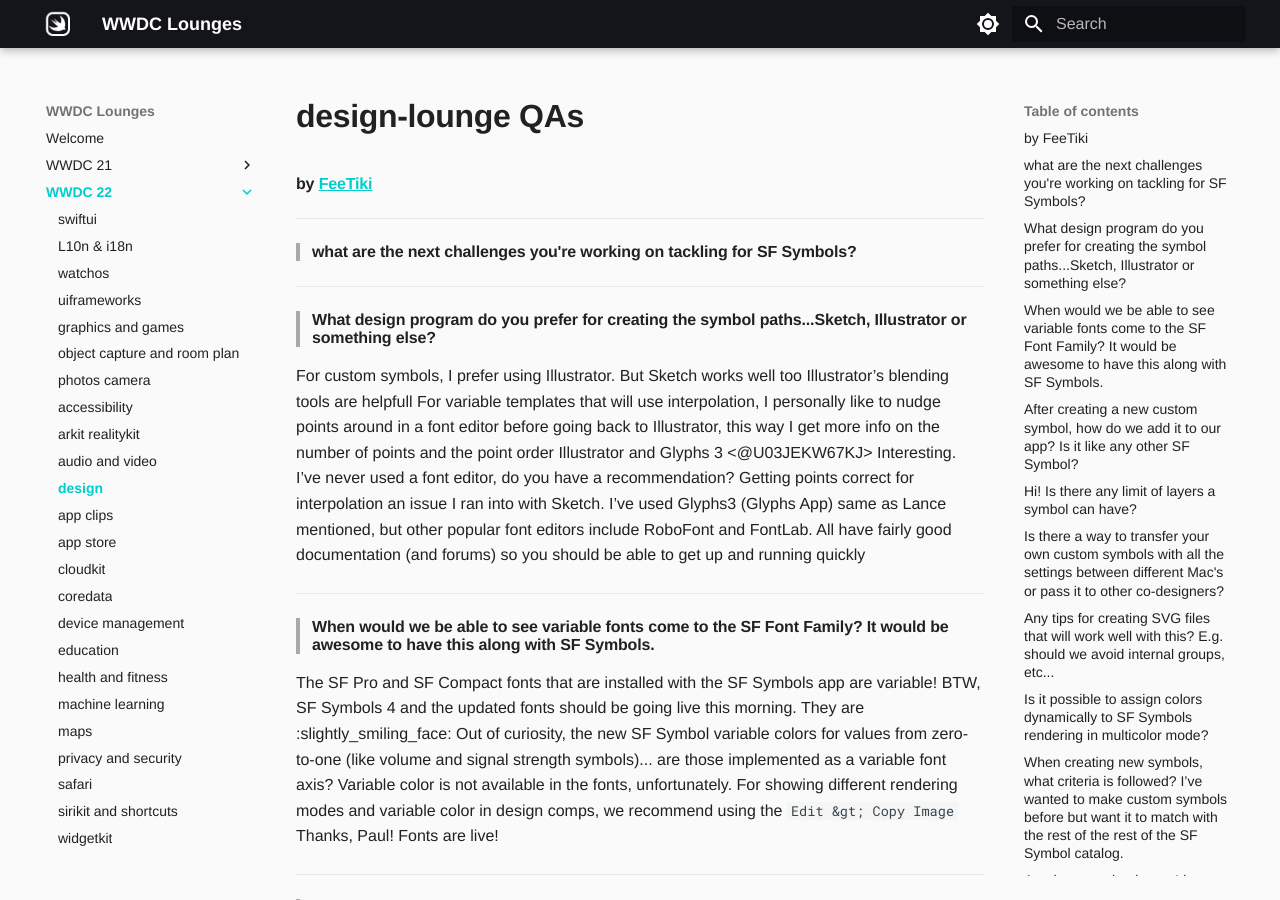
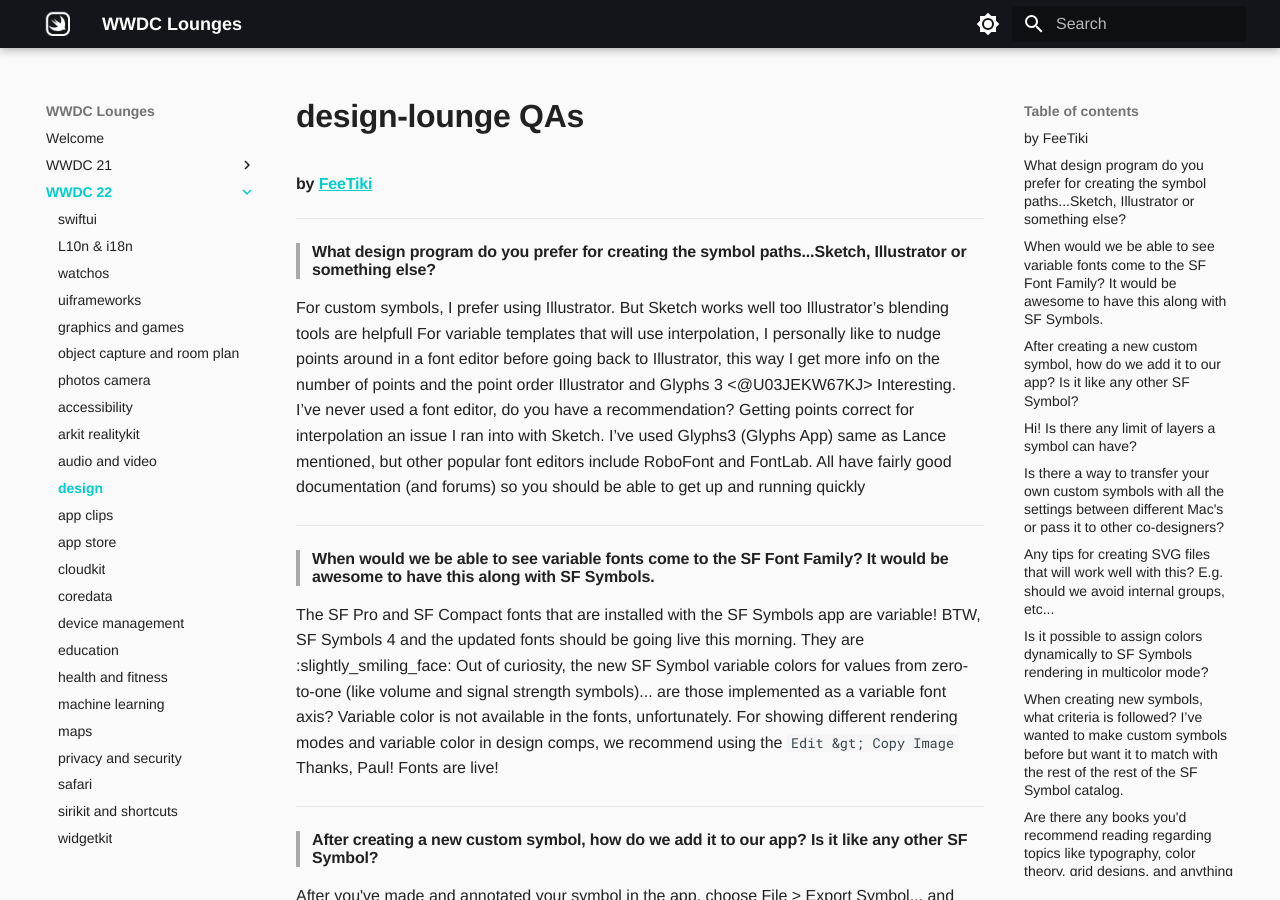
Before and after one commit to emin-grbo/WWDCLounges, an MkDocs documentation site: the page built from docs/wwdc22/design-lounge.md, in a window 1280 px wide and 900 px high. Built offline with MkDocs 1.6.1 and Material for MkDocs 9.7.7, drawn with Linux system fonts in a browser that asks for light colours.

Commit message:
add html piece 1

```diff
--- a/docs/wwdc22/design-lounge.md
+++ b/docs/wwdc22/design-lounge.md
@@ -2,10 +2,6 @@
 #### by [FeeTiki](https://twitter.com/FeeTiki)
 ---
 
-> ####  what are the next challenges you're working on tackling for SF Symbols?
-
-
----
 > ####  What design program do you prefer for creating the symbol paths...Sketch, Illustrator or something else?
 
 For custom symbols, I prefer using Illustrator. But Sketch works well too
```
Also changed, not shown: site/wwdc22/accessibility-lounge.html, site/wwdc22/app-clips-lounge.html, site/wwdc22/app-store-lounge.html, site/wwdc22/arkit-realitykit-usdz-lounge.html, site/wwdc22/audio-and-video-lounge.html, site/wwdc22/cloudkit-lounge.html, site/wwdc22/coredata-lounge.html, site/wwdc22/design-lounge.html, 1 other file.
